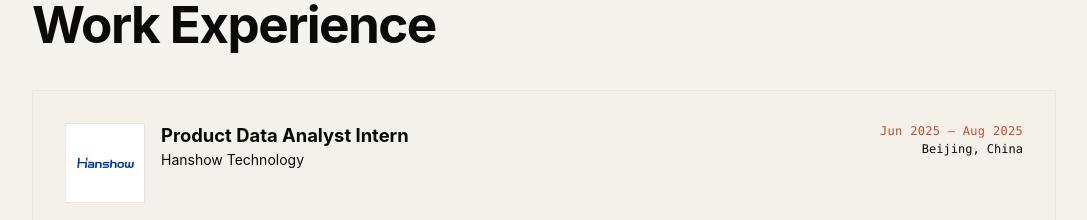
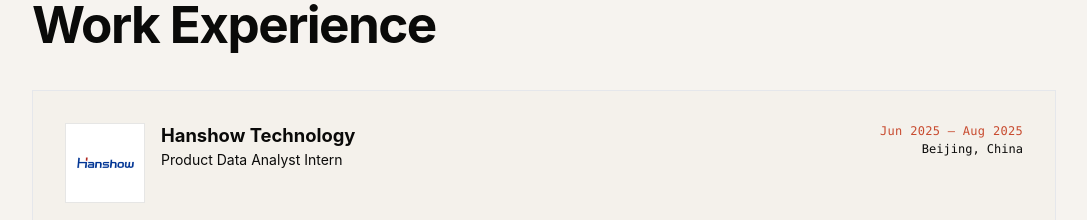
Before and after one commit to uki0829/personal-website, a Next.js app: page / in a window 1280 px wide. Shown: the part 1440-1660 px from the top of the page, without its empty margins (96-1183 px from the left). Built offline with nearby package versions, Linux system fonts and the light colour scheme.

Commit message:
fix work section header display

```diff
--- a/components/WorkExperience.tsx
+++ b/components/WorkExperience.tsx
@@ -21,8 +21,8 @@ const jobs = [
     tags: ["Python", "SQL", "Excel", "A/B Testing", "Behavioral Analytics"],
   },
   {
-    role: "Sanjin Capital",
-    company: "Data Analyst Intern",
+    company: "Sanjin Capital",
+    role: "Data Analyst Intern",
     companyFull: "Sanjin Capital",
     period: "Jun 2024 – Aug 2024",
     location: "Beijing, China",
@@ -82,9 +82,9 @@ function JobCard({
             className="font-body font-bold text-ink leading-snug"
             style={{ fontSize: "clamp(1rem, 1.8vw, 1.15rem)" }}
           >
-            {job.role}
+            {job.company}
           </h3>
-          <div className="font-body text-sm text-ink mt-0.5">{job.company}</div>
+          <div className="font-body text-sm text-ink mt-0.5">{job.role}</div>
         </div>
 
         {/* Period + location — right-aligned */}
```
